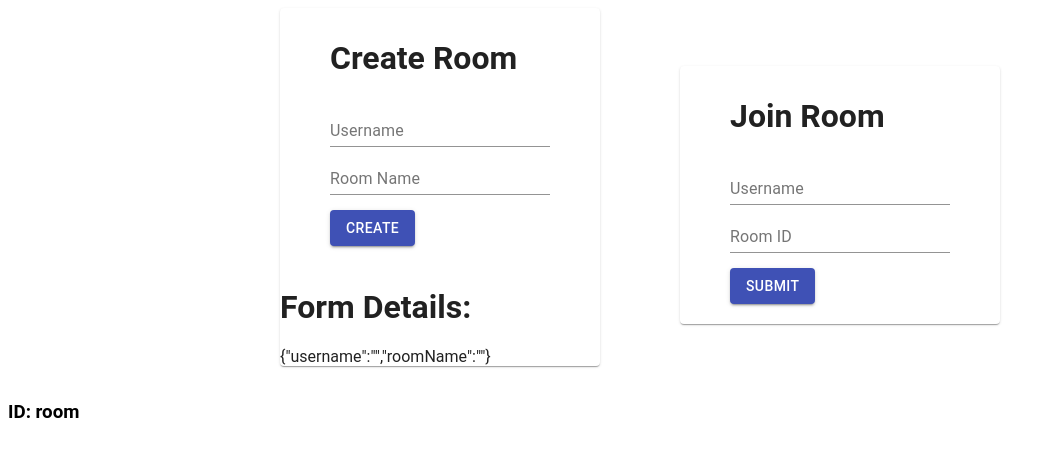
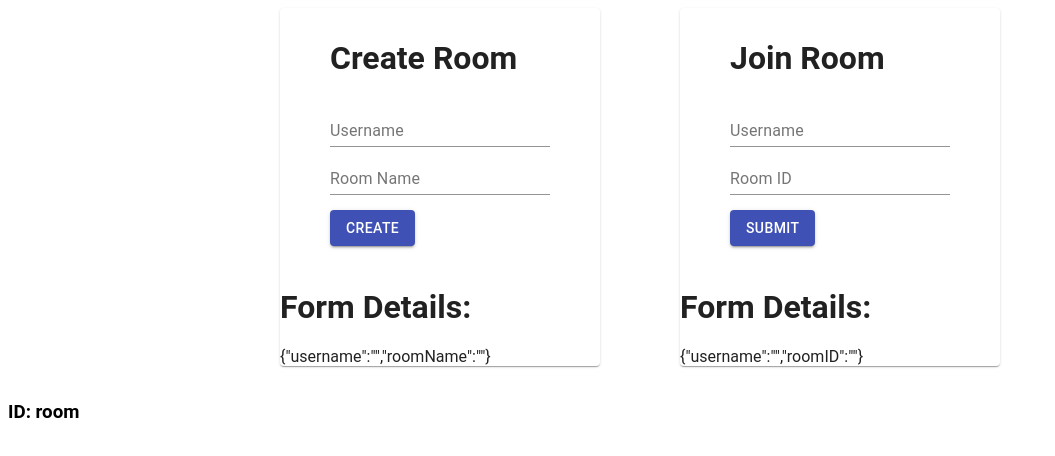
Before and after one commit to jimuskin/realtime-chat, a React (Create React App) app in the folder client/: page /room in a window 1280 px wide. Shown: the top 456 px of the page, without its empty margins (0-1055 px from the left). Built offline with nearby package versions, Linux system fonts and the light colour scheme.

Commit message:
Added form inputs

```diff
--- a/client/src/Components/Home/JoinRoomForm.js
+++ b/client/src/Components/Home/JoinRoomForm.js
@@ -1,9 +1,23 @@
-import React from "react";
+import React, { useState } from "react";
 
 import { TextField, Button } from "@material-ui/core";
 
 const JoinRoomForm = () => {
+	const [roomDetails, setRoomDetails] = useState({
+		username: "",
+		roomID: "",
+	});
+
+	const handleFormSubmit = (event) => {
+		event.preventDefault();
+		setRoomDetails({
+			username: "",
+			roomID: "",
+		});
+	};
+
 	return (
+		<>
 			<form
 				style={{
 					paddingTop: 10,
@@ -11,10 +25,35 @@ const JoinRoomForm = () => {
 					marginLeft: 50,
 					marginRight: 50,
 				}}
+				onSubmit={handleFormSubmit}
 			>
 				<h1>Join Room</h1>
-			<TextField label="Username" /> <br />
-			<TextField label="Room ID" /> <br />
+				<TextField
+					value={roomDetails.username}
+					label="Username"
+					onInput={(e) =>
+						setRoomDetails((prevDetails) => {
+							return {
+								...prevDetails,
+								username: e.target.value,
+							};
+						})
+					}
+				/>
+				<br />
+				<TextField
+					value={roomDetails.roomID}
+					onInput={(e) =>
+						setRoomDetails((prevDetails) => {
+							return {
+								...prevDetails,
+								roomID: e.target.value,
+							};
+						})
+					}
+					label="Room ID"
+				/>
+				<br />
 				<Button
 					variant="contained"
 					color="primary"
@@ -27,6 +66,9 @@ const JoinRoomForm = () => {
 					Submit
 				</Button>
 			</form>
+			<h1>Form Details:</h1>
+			<p>{JSON.stringify(roomDetails)}</p>
+		</>
 	);
 };
 
```
Lines whose indentation alone changed are shown as unchanged.
